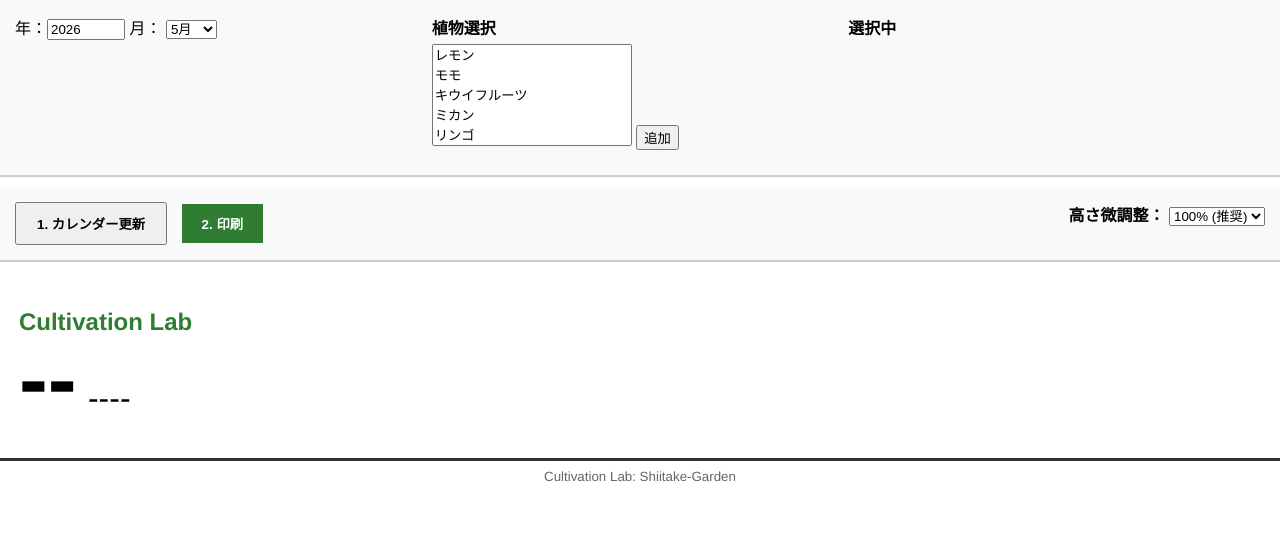
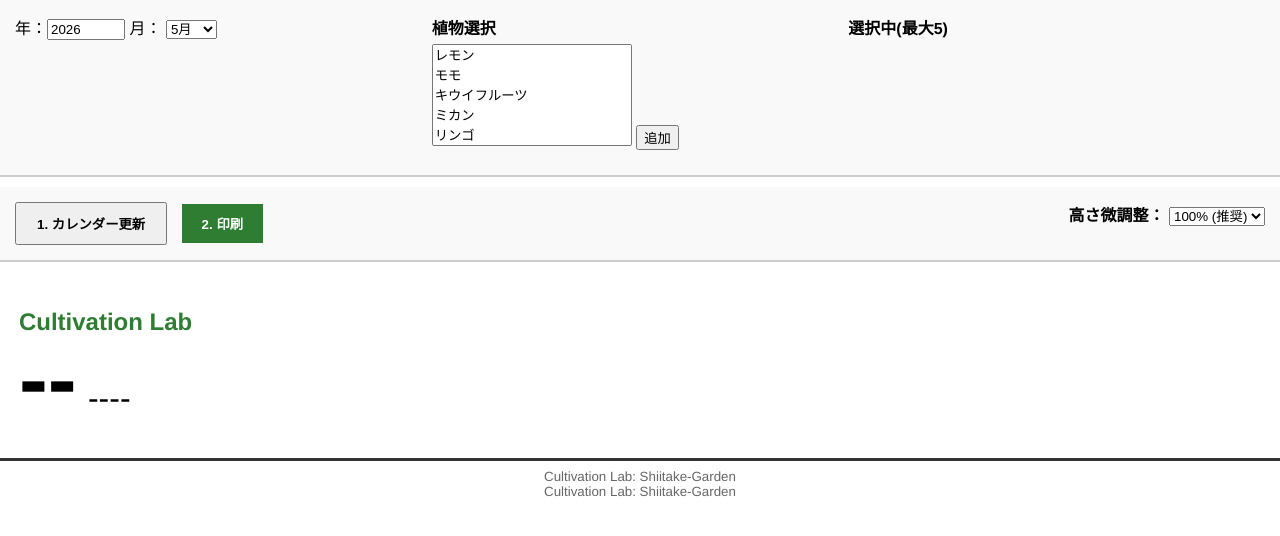
Before and after one commit to shiitake-garden/shiitake-garden.github.io, a Jekyll site: the page contents/calendar/plantcalendar.html, which Jekyll copies as it is, in a window 1280 px wide. Shown: the top 536 px of the page. Built offline with Jekyll 4.4.1, drawn with Linux system fonts in a browser that asks for light colours.

Commit message:
Update plantcalendar.html

```diff
--- a/contents/calendar/plantcalendar.html
+++ b/contents/calendar/plantcalendar.html
@@ -185,7 +185,7 @@ body {
     <button onclick="addPlant()">追加</button>
   </div>
   <div id="right-controls">
-    <strong>選択中</strong>
+    <strong>選択中(最大5)</strong>
     <ul id="selected-plants" style="font-size:12px;"></ul>
   </div>
 </div>
@@ -221,6 +221,7 @@ body {
     <table id="calendar"></table>
 
     <div id="footer-logo">
+      <div>Cultivation Lab: Shiitake-Garden</div>
       <div>Cultivation Lab: Shiitake-Garden</div>
     </div>
 </div>
```
